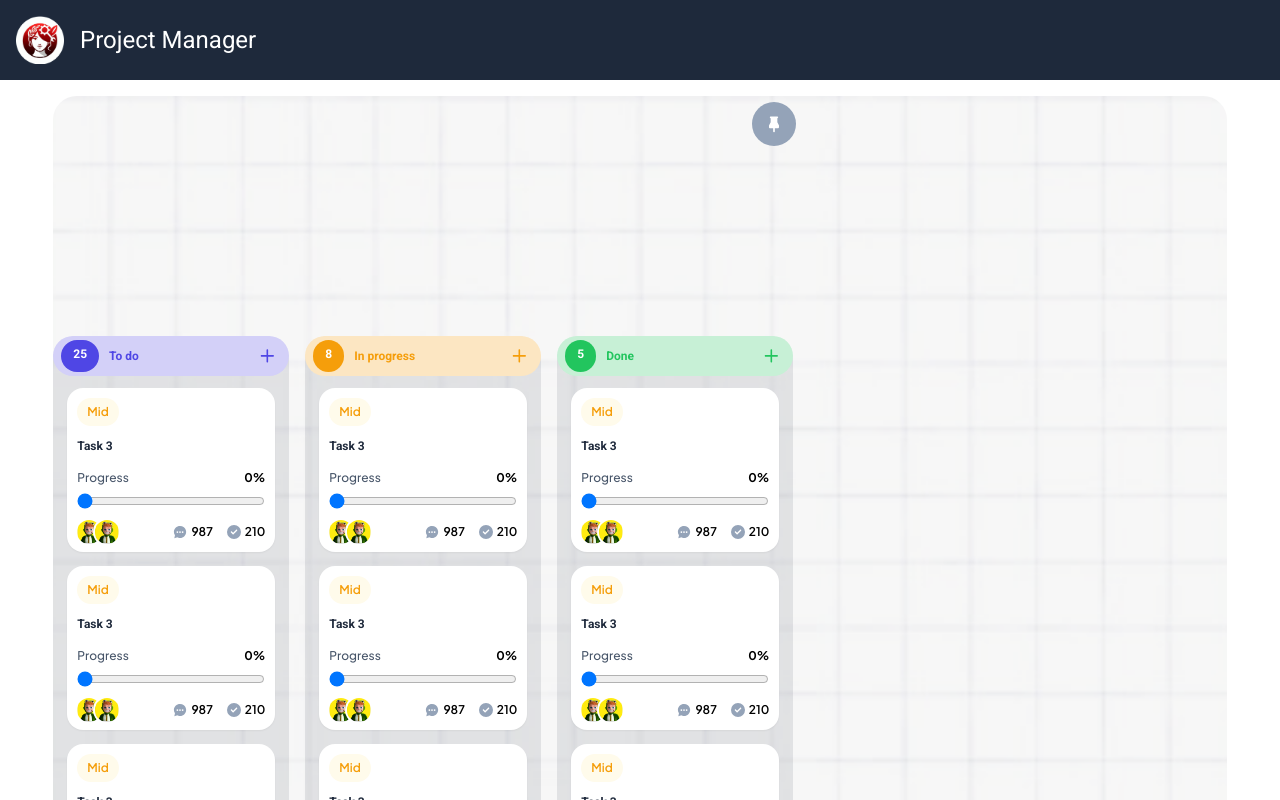
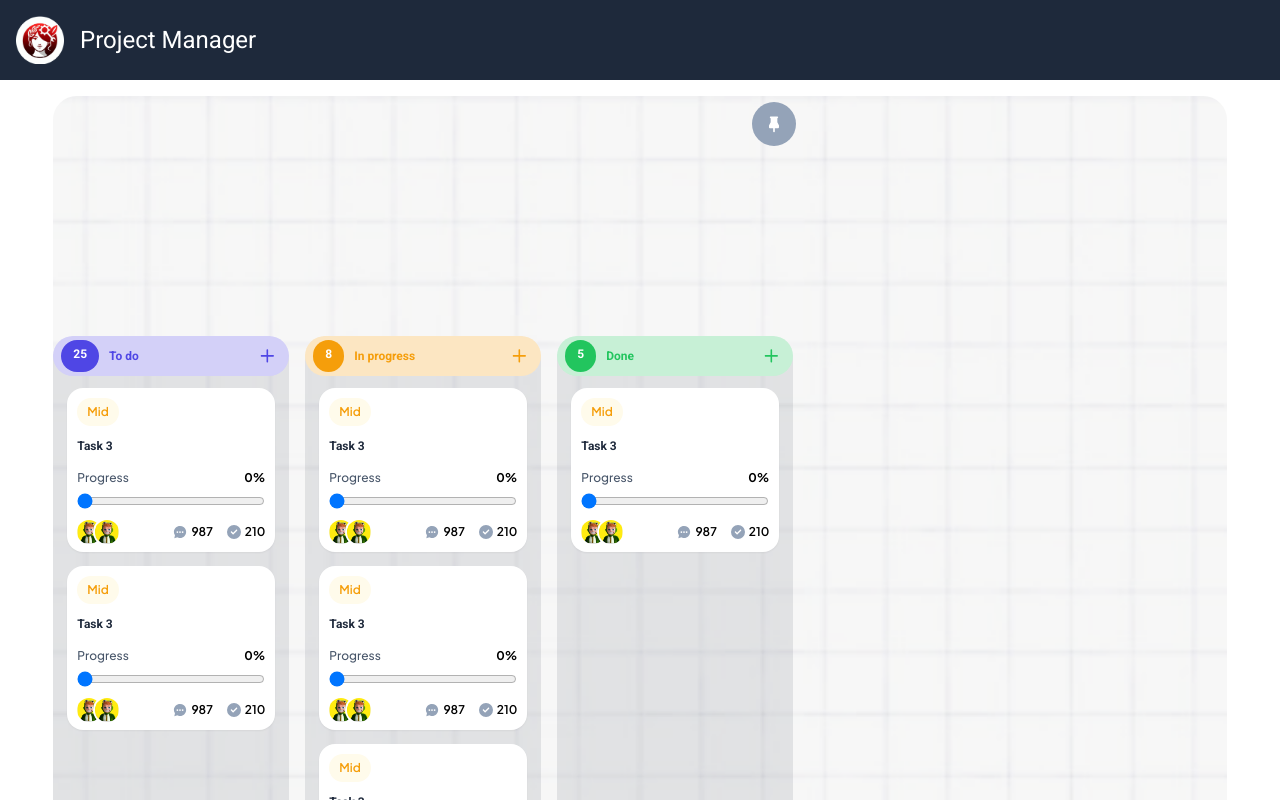
Before and after one commit to Enne-Amore/secondChallenge-compassPB, a React (Vite) app: page /kanban in a window 1280 px wide. Shown: the top 800 px of the page. Built offline with nearby package versions, Linux system fonts and the light colour scheme; a web font is replaced by a local one.

Commit message:
styles: tables tasks

```diff
--- a/src/components/kanban/TableTask.module.css
+++ b/src/components/kanban/TableTask.module.css
@@ -1,5 +1,5 @@
 .containerTable {
-    @apply bg-[#1E293B1A] rounded-3xl
+    @apply bg-[#1E293B1A] rounded-3xl h-510 overflow-y-clip
 }
 
 .containerInfoTop {
@@ -23,5 +23,5 @@
 }
 
 .taskList {
-    @apply flex flex-col gap-3.5 py-3 px-3.5
+    @apply flex flex-col gap-3.5 pt-3 pb-14 px-3.5 h-full overflow-y-scroll
 }
--- a/src/components/kanban/TableTask.tsx
+++ b/src/components/kanban/TableTask.tsx
@@ -1,5 +1,4 @@
-import { ComponentProps, useState } from "react";
-import { Task } from "./Task";
+import React, { ComponentProps, useState } from "react";
 import { ModalCreateTask } from "./ModalCreateTask";
 import styles from "./TableTask.module.css";
 
@@ -13,9 +12,10 @@ export type Colors = ComponentProps<"div"> &
     strongBgColor: string;
     titleColor: string;
     moreIcon: string;
+    task: React.ReactNode;
   };
 
-export const TableTask = ({ title, qtd, topBgColor, strongBgColor, titleColor, moreIcon }: Colors) => {
+export const TableTask = ({ title, qtd, topBgColor, strongBgColor, titleColor, moreIcon, task }: Colors) => {
   const [modalCreate, setModalCreate] = useState<boolean>(false);
 
   const keyDown = (event: React.KeyboardEvent<SVGElement>) => {
@@ -62,11 +62,7 @@ export const TableTask = ({ title, qtd, topBgColor, strongBgColor, titleColor, m
       ) : null}
 
       <ul className={styles.taskList}>
-        <Task />
-
-        <Task />
-
-        <Task />
+        {task}
       </ul>
     </article>
   );
--- a/src/components/kanban/TablesTasks.tsx
+++ b/src/components/kanban/TablesTasks.tsx
@@ -1,5 +1,6 @@
 import { TableTask } from "./TableTask";
 import styles from "./TablesTasks.module.css";
+import { Task } from "./Task";
 
 export const TablesTasks = () => {
   return (
@@ -11,6 +12,13 @@ export const TablesTasks = () => {
         strongBgColor={"bg-[#4F46E5]"}
         titleColor={"text-[#4F46E5]"}
         moreIcon={"#4F46E5"}
+        task={
+          <>
+            <Task />
+
+            <Task />
+          </>
+        }
       />
 
       <TableTask
@@ -20,6 +28,15 @@ export const TablesTasks = () => {
         strongBgColor={"bg-[#F59E0B]"}
         titleColor={"text-[#F59E0B]"}
         moreIcon={"#F59E0B"}
+        task={
+          <>
+            <Task />
+
+            <Task />
+
+            <Task />
+          </>
+        }
       />
 
       <TableTask
@@ -29,6 +46,11 @@ export const TablesTasks = () => {
         strongBgColor={"bg-[#22C55E]"}
         titleColor={"text-[#22C55E]"}
         moreIcon={"#22C55E"}
+        task={
+          <>
+            <Task />
+          </>
+        }
       />
     </section>
   );
--- a/tailwind.config.js
+++ b/tailwind.config.js
@@ -50,6 +50,7 @@ export default {
                '625': "625px",
                '108': "108px",
                '706': "706px",
+               '510': '510px',
             },
             fontSize: {
                 '24': "24px",
```
